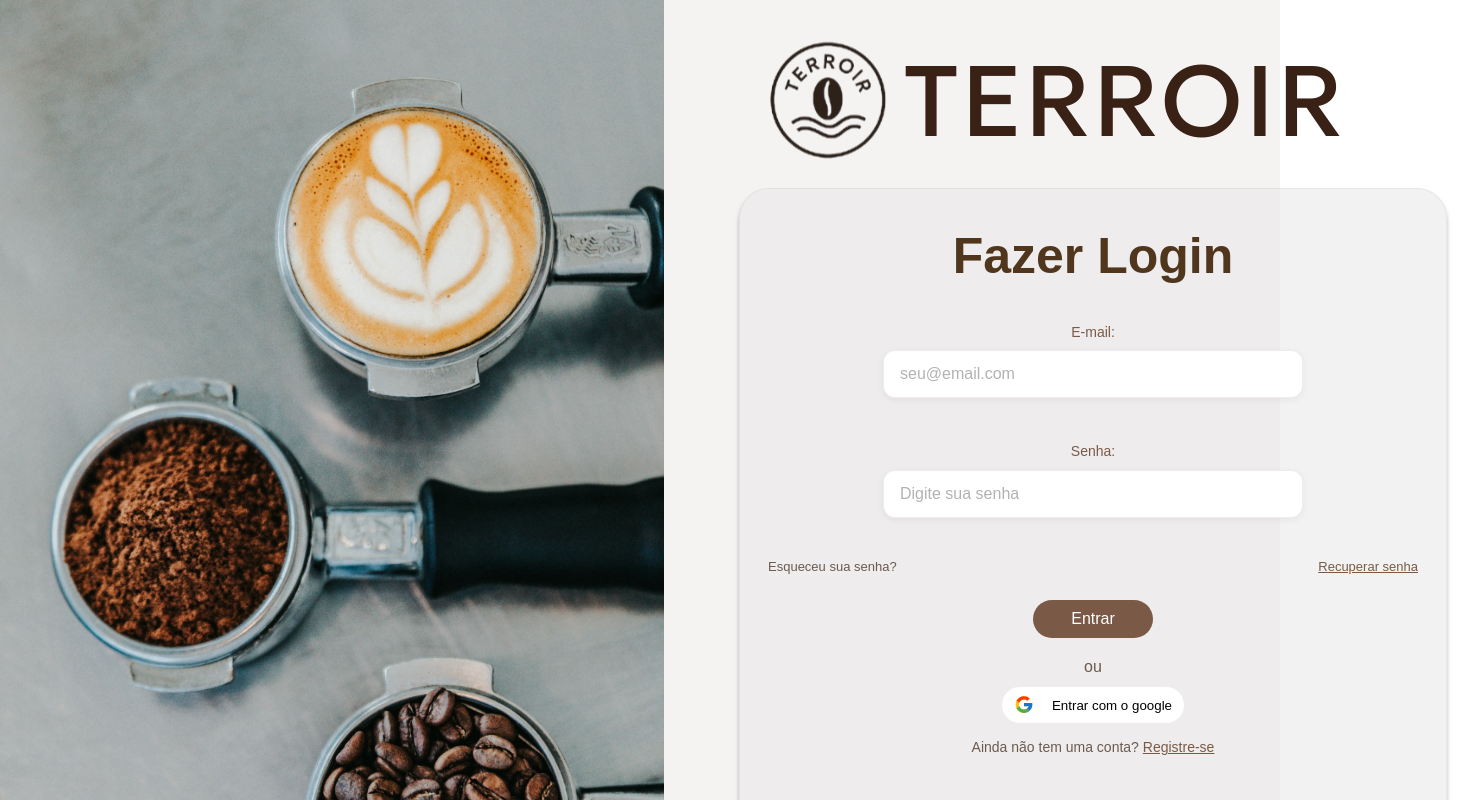
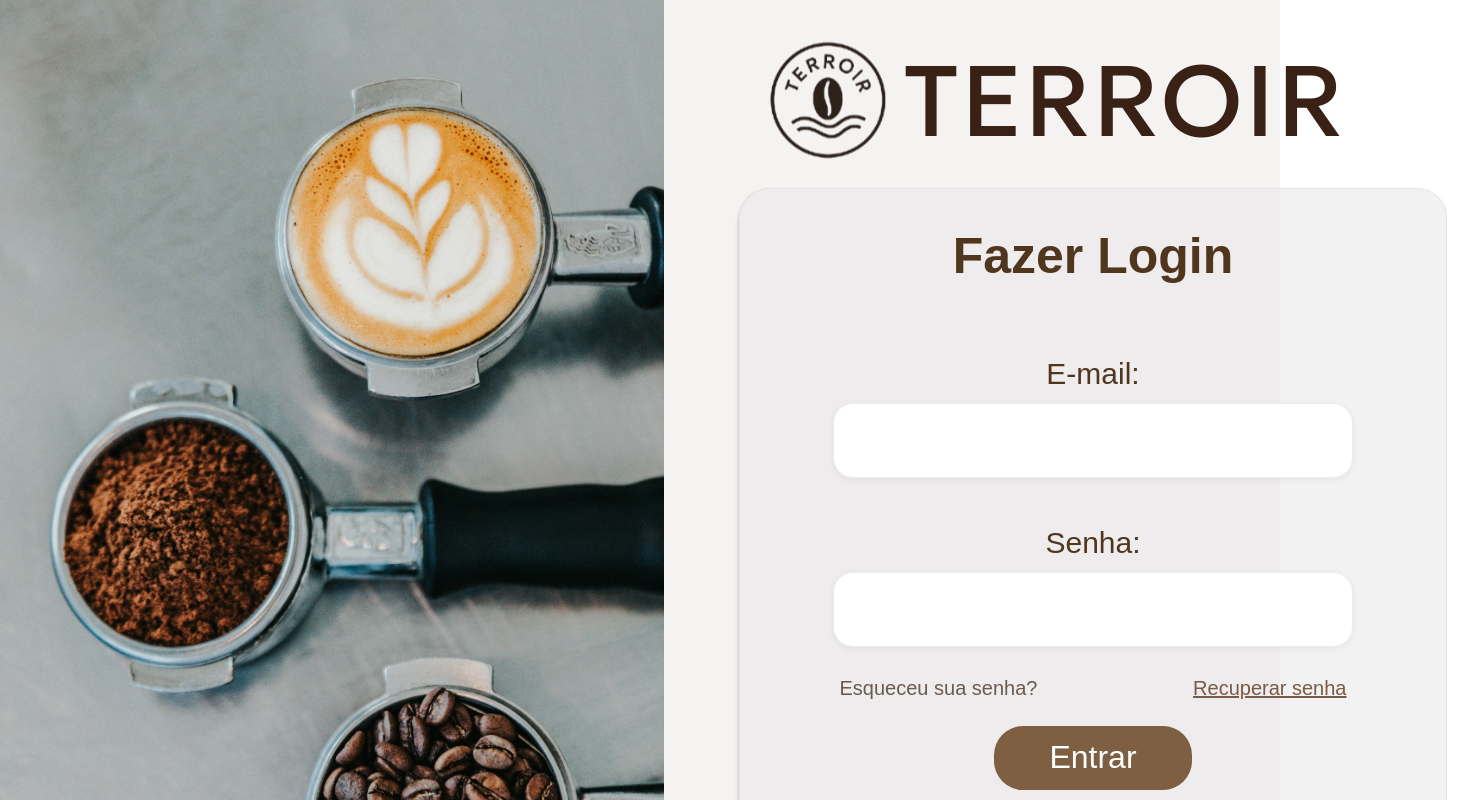
Before and after one commit to ninanovikoffr/Loja-online-cafes-especiais-, a React (Vite) app in the folder FrontEnd/: page /login in a window 1280 px wide. Shown: the top 800 px of the page, 1470 px wide, since content can reach past the window. Built offline with nearby package versions, Linux system fonts and the light colour scheme; a web font is replaced by a local one.

Commit message:
Update input e tela_login

```diff
--- a/FrontEnd/src/Components/Input/Input.css
+++ b/FrontEnd/src/Components/Input/Input.css
@@ -11,18 +11,16 @@
 
 .campo{
     font-family: 'M PLUS 2', sans-serif;
-    color: #7a5a46;
-    font-size: 14px;
+    color: #51361E;
+    font-size: 30px;
     margin: 0 0 8px 0;
     text-align: center;
 }
 
 .inputmolde{
-    width: 78%;
-    max-width: 420px;
-    height: 48px;
-    padding: 12px 16px;
-    border-radius: 12px;
+    width:520px;
+    height:75px;
+    border-radius: 20px;
     border: 1px solid rgba(57,33,21,0.08);
     background: #ffffff;
     box-shadow: 0 2px 6px rgba(57,33,21,0.06);
@@ -37,7 +35,3 @@
     box-shadow: 0 6px 18px rgba(57,33,21,0.08);
     border-color: rgba(57,33,21,0.12);
 }
-
-@media (max-width: 900px){
-    .inputmolde{ width: 92% }
-}
--- a/FrontEnd/src/Components/Input/Input.jsx
+++ b/FrontEnd/src/Components/Input/Input.jsx
@@ -7,7 +7,7 @@ function Input({ label, type = "text", placeholder = "" }) {
     return (
         <div className="componenteinput">
             {label && <p className="campo">{label}</p>}
-            <input className="inputmolde" type={htmlType} placeholder={placeholder} />
+            <input className="inputmolde" type={htmlType}  />
         </div>
     );
 }
--- a/FrontEnd/src/Pages/Tela_login/Tela_login.css
+++ b/FrontEnd/src/Pages/Tela_login/Tela_login.css
@@ -65,36 +65,45 @@
 .fazerlogin {
     font-family: 'M PLUS 2', sans-serif;
     margin: 4px 0 20px 0;
+    margin-bottom: 50px;
     color:#51361E;
     color:#51361E;
     font-size: 50px !important;
     font-weight: 600 !important;
+
 }
 
 .esqueceuasenha{
-    width:100%;
+    width:78%;
     display:flex;
     justify-content: space-between;
     align-items: center;
-    margin-top: 8px;
+    margin-top: -5px;
     margin-bottom: 14px;
     padding: 0 8%;
-    font-size: 13px;
+    font-size: 20px;
     color: #6b5a50;
 }
 
 .botaoentrar{
-    background:#7a5a46;
+    background:#7F5F42;
     color:#fff;
     border:none;
-    padding:10px 38px;
-    border-radius:22px;
-    font-size:16px;
+    border-radius:29px;
+    font-size:32px;
     cursor:pointer;
     margin: 10px 0 10px 0;
+    width: 198px;
+    height: 64px;
+
+}
+
+.botaoentrar p {
+
 }
 
 .ou{
+    font-size: 32px;
     margin:8px 0 8px 0;
     color:#6b5a50;
 }
@@ -123,5 +132,5 @@
     .imagemlogin{ flex: none }
     .imagemlogin img{ height:200px }
     .partelogin{ padding: 18px }
-    .partemenorlogin{ width:100%; }
+
 }
```
